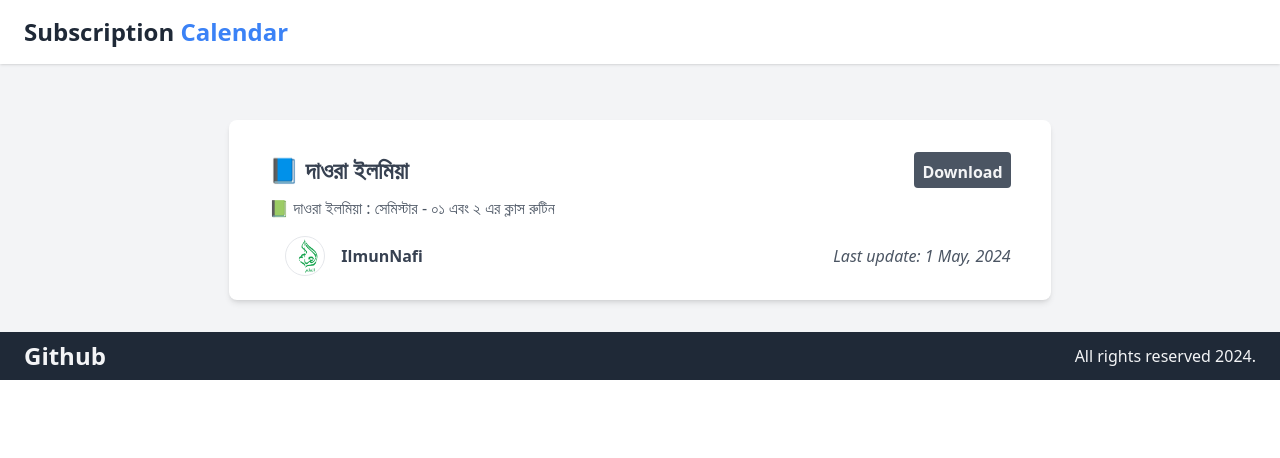
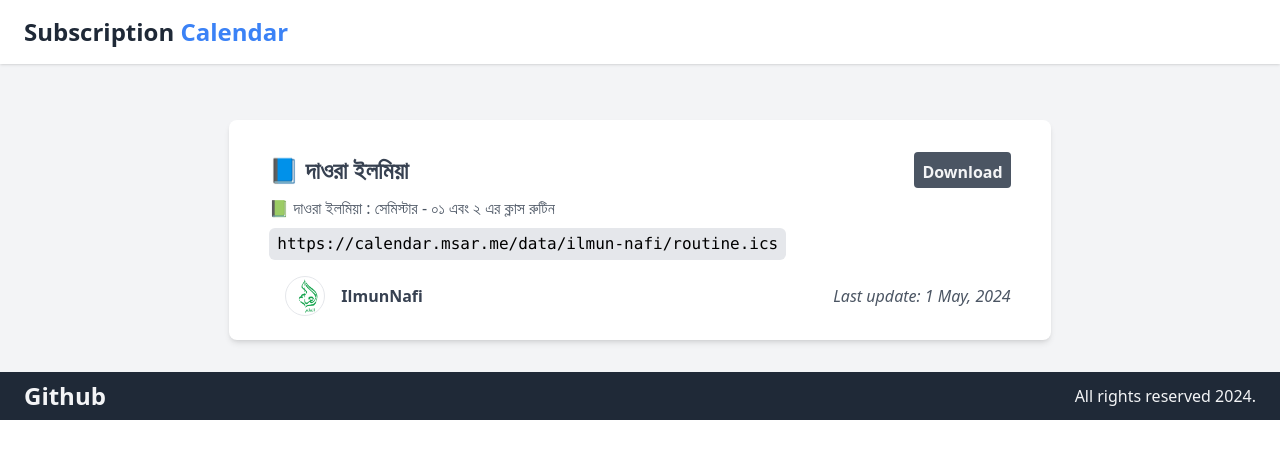
Before and after one commit to 4msar/subscription-calendar, a plain HTML site: page index.html in a window 1280 px wide. Drawn offline with nearby package versions, Linux system fonts and the light colour scheme.

Commit message:
Updated ics link show

```diff
--- a/index.html
+++ b/index.html
@@ -89,7 +89,7 @@
                 let renderedHtml = "";
 
                 const getItemHtml = (item) => {
-                    return `<section class="mt-6"><div class="max-w-4xl px-10 py-6 bg-white rounded-lg shadow-md" ><div class="mt-2"><div class="flex justify-between items-center flex-wrap mb-2 md:mb-0" ><a class="text-2xl mb-2 md:mb-0 w-full md:w-auto text-gray-700 font-bold hover:underline" href="${item.ics_link}" >${item.title}</a ><a class="px-2 py-1 bg-gray-600 text-gray-100 font-bold rounded hover:bg-gray-500 sm:pt-2" target="_blank" href="${item.ics_link}" >Download</a ></div><p class="mt-2 text-gray-600">${item.description}</p></div><div class="flex justify-between items-center mt-4 flex-wrap" ><div><a class="flex items-center" target="_blank" href="${item.author.url}" ><img class="mx-4 w-10 h-10 border border-gray-200 object-cover rounded-full hidden sm:block" src="${item.author.image}" alt="avatar" /><h1 class="text-gray-700 font-bold hover:underline" >${item.author.name} </h1></a></div><span class="font-light italic text-gray-600" >Last update: ${item.updated_on}</span ></div></div></section>`;
+                    return `<section class="mt-6"><div class="max-w-4xl px-10 py-6 bg-white rounded-lg shadow-md" ><div class="mt-2"><div class="flex justify-between items-center flex-wrap mb-2 md:mb-0" ><a class="text-2xl mb-2 md:mb-0 w-full md:w-auto text-gray-700 font-bold hover:underline" href="${item.ics_link}" >${item.title}</a ><a class="px-2 py-1 bg-gray-600 text-gray-100 font-bold rounded hover:bg-gray-500 sm:pt-2" target="_blank" href="${item.ics_link}" >Download</a ></div><p class="mt-2 text-gray-600">${item.description}</p><pre class="mt-2 py-1 px-2 bg-gray-200 inline-block w-auto rounded-md"><code>https://calendar.msar.me${item.ics_link}</code></pre></div><div class="flex justify-between items-center mt-4 flex-wrap" ><div><a class="flex items-center" target="_blank" href="${item.author.url}" ><img class="mx-4 w-10 h-10 border border-gray-200 object-cover rounded-full hidden sm:block" src="${item.author.image}" alt="avatar" /><h1 class="text-gray-700 font-bold hover:underline" >${item.author.name} </h1></a></div><span class="font-light italic text-gray-600" >Last update: ${item.updated_on}</span ></div></div></section>`;
                 };
 
                 fetch("/list.json")
```
